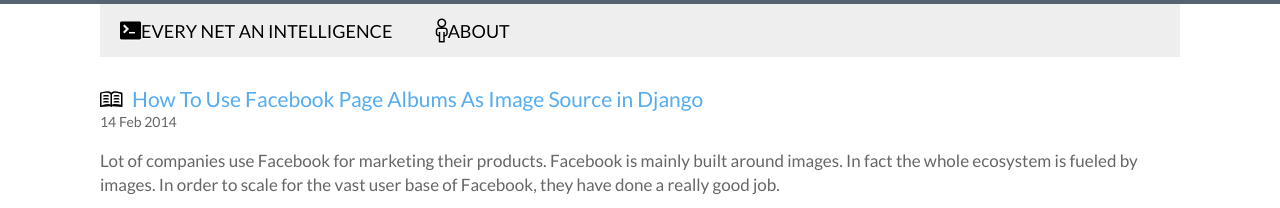
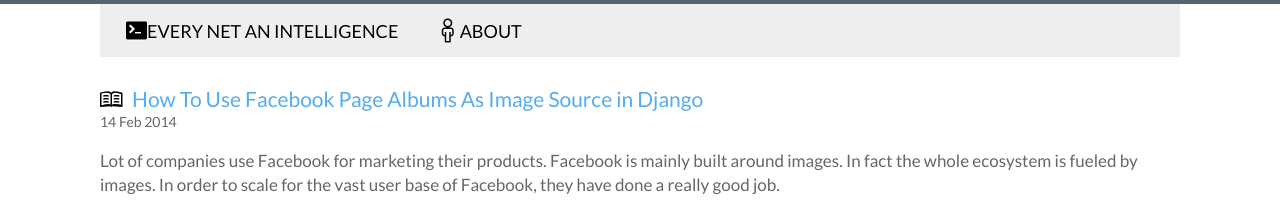
Before and after one commit to sayondutta/sayondutta.github.io, a Jekyll site: the page built from index.html, in a window 1280 px wide. Shown: the top 208 px of the page. Built offline with Jekyll 4.4.1, drawn with Linux system fonts in a browser that asks for light colours; the list of posts is cut into pages by our own code.

Commit message:
dec 30 1_38pm

```diff
--- a/_includes/header.html
+++ b/_includes/header.html
@@ -2,8 +2,8 @@
   <header>
       <ul class="nav">
         <!--Change the  URL here if working on an absolute domain-->
-        <li><a href="/index"><span class="mega-octicon octicon-terminal" style="left: 6px;"></span>Every Net an Intelligence</a></li>
-        <li><a href="/about"><span class="mega-octicon octicon-person" style="right: 6px;"></span>About</a></li>
+        <li><a href="/index"><span class="mega-octicon octicon-terminal" style="margin-left: 6px;"></span>Every Net an Intelligence</a></li>
+        <li><a href="/about"><span class="mega-octicon octicon-person" style="margin-right: 6px;"></span>About</a></li>
       </ul>
   </header>
 </div>
```
